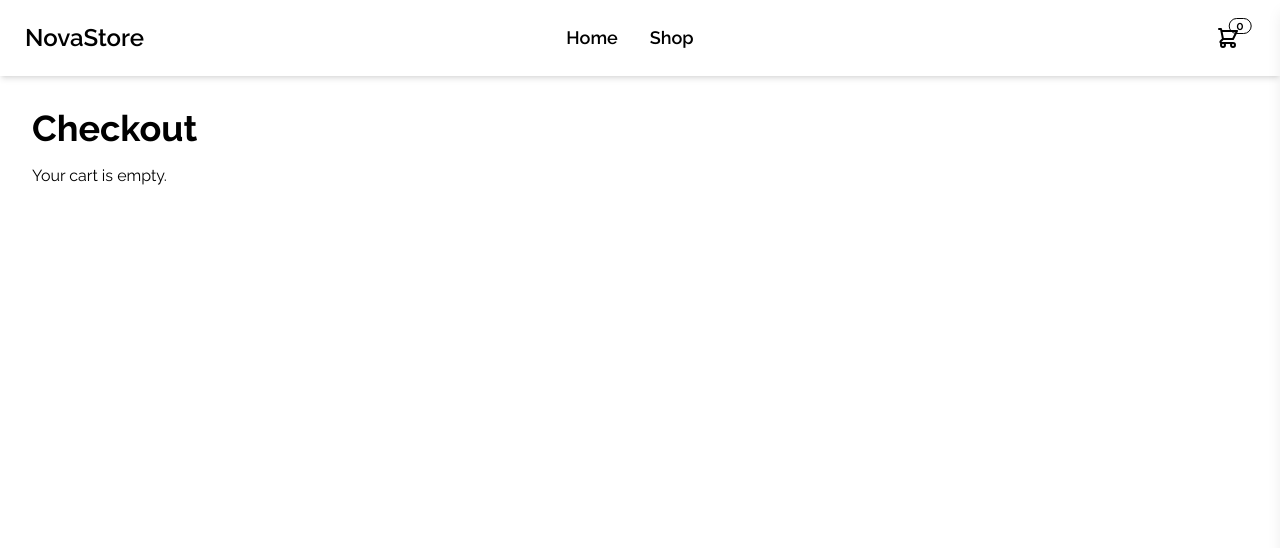
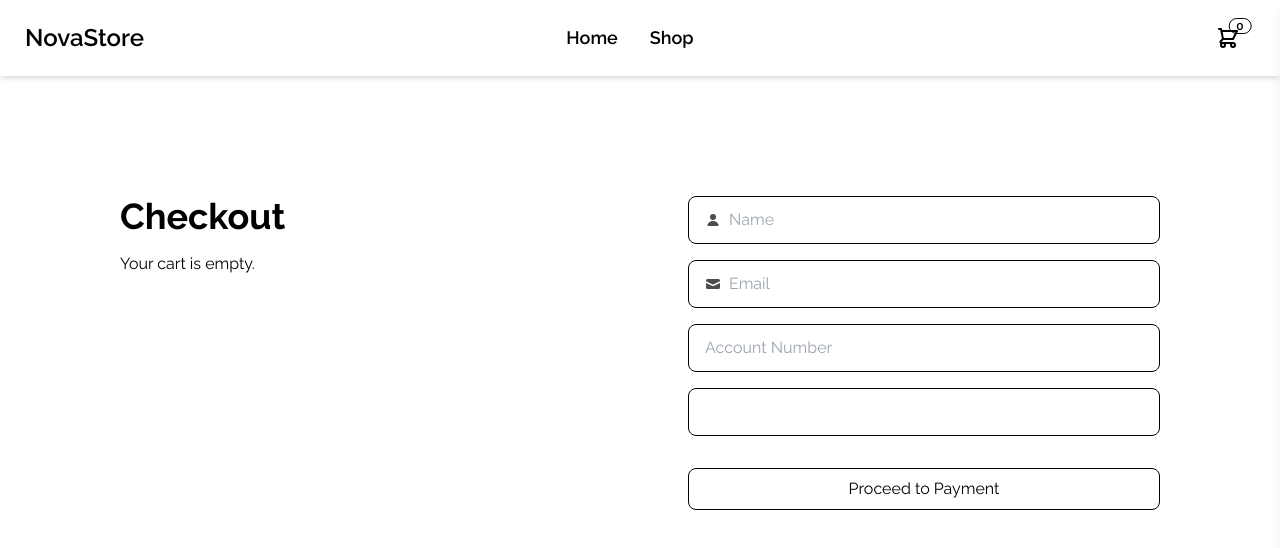
Before and after one commit to horiaomar25/NovaStore, a React (Vite) app: page /checkout in a window 1280 px wide. Shown: the top 548 px of the page. Built offline with nearby package versions, Linux system fonts and the light colour scheme; the HTML template or start-up script is replaced by a standard one.

Commit message:
added: checkout page added

```diff
--- a/src/components/Payment.tsx
+++ b/src/components/Payment.tsx
@@ -1,9 +1,54 @@
+const Payment = () => {
+  return (
+    <>
+      <section className=" p-10">
+        <form className="mb-4">
+          <label className="input input-bordered flex items-center gap-2 mb-4">
+            <svg
+              xmlns="http://www.w3.org/2000/svg"
+              viewBox="0 0 16 16"
+              fill="currentColor"
+              className="h-4 w-4 opacity-70"
+            >
+              <path
+                d="M8 8a3 3 0 1 0 0-6 3 3 0 0 0 0 6ZM12.735 14c.618 0 1.093-.561.872-1.139a6.002 6.002 0 0 0-11.215 0c-.22.578.254 1.139.872 1.139h9.47Z"
+              />
+            </svg>
+            <input type="text" className="grow" placeholder="Name" />
 
 
-const Payment = () => {
-  return (
-    <div>Payment</div>
-  )
-}
+          </label>
+          <label className="input input-bordered flex items-center gap-2 mb-4">
+            <svg
+              xmlns="http://www.w3.org/2000/svg"
+              viewBox="0 0 16 16"
+              fill="currentColor"
+              className="h-4 w-4 opacity-70"
+            >
+              <path
+                d="M2.5 3A1.5 1.5 0 0 0 1 4.5v.793c.026.009.051.02.076.032L7.674 8.51c.206.1.446.1.652 0l6.598-3.185A.755.755 0 0 1 15 5.293V4.5A1.5 1.5 0 0 0 13.5 3h-11Z"
+              />
+              <path
+                d="M15 6.954 8.978 9.86a2.25 2.25 0 0 1-1.956 0L1 6.954V11.5A1.5 1.5 0 0 0 2.5 13h11a1.5 1.5 0 0 0 1.5-1.5V6.954Z"
+              />
+            </svg>
+            <input type="text" className="grow" placeholder="Email" />
+          </label>
+          <label className="input input-bordered flex items-center gap-2 mb-4">
 
-export default Payment
+            <input type="text" className="grow" placeholder="Account Number" />
+          </label>
+          <label className="input input-bordered flex items-center gap-2 mb-4">
+
+            <input type="text" className="grow"  />
+          </label>
+          <button className="mt-4 border border-black text-black py-2 px-4 rounded-lg hover:bg-black hover:text-white w-full">
+                Proceed to Payment
+              </button>
+        </form>
+      </section>
+    </>
+  );
+};
+
+export default Payment;
--- a/src/routes/Checkout.tsx
+++ b/src/routes/Checkout.tsx
@@ -1,4 +1,5 @@
 import useCart from "../hooks/useCart";
+import Payment from "../components/Payment";
 
 const CheckOut = () => {
   const { cartItems } = useCart(); // Extract cartItems from useCart
@@ -6,16 +7,20 @@ const CheckOut = () => {
   console.log(cartItems); // Add this line to check if cartItems has data
 
   return (
-    <div className="container mx-auto py-8">
+    <>
+      <section className="grid grid-cols-1 lg:grid-cols-2 gap-4 justify-center m-8 p-12">
+        <div className="lg:col-span-1  p-10 ">
           <h1 className="text-4xl font-bold mb-4">Checkout</h1>
           {cartItems.length === 0 ? (
             <p>Your cart is empty.</p>
           ) : (
             <div>
-          <h2 className="text-2xl font-semibold mb-4 text-black">Your Cart Items</h2>
+              <h2 className="text-2xl font-semibold mb-4 text-black">
+                Your Cart Items
+              </h2>
               <ul className="list-disc pl-5">
                 {cartItems.map((item) => (
-              <li key={item.id} className="mb-4">
+                  <li key={item.id} className="mb-4 list-none ">
                     <div className="flex items-center justify-between">
                       <div className="flex items-center">
                         <img
@@ -36,15 +41,21 @@ const CheckOut = () => {
               <div className="mt-6">
                 <h3 className="text-xl font-semibold">Total:</h3>
                 <p className="text-lg font-bold">
-              £{cartItems.reduce((acc, item) => acc + item.price * item.quantity, 0).toFixed(2)}
+                  £
+                  {cartItems
+                    .reduce((acc, item) => acc + item.price * item.quantity, 0)
+                    .toFixed(2)}
                 </p>
               </div>
-          <button className="mt-4 border border-black text-black py-2 px-4 rounded-lg hover:bg-black hover:text-white">
-            Proceed to Payment
-          </button>
+
             </div>
           )}
         </div>
+        <div className="lg:col-span-1">
+          <Payment />
+        </div>
+      </section>
+    </>
   );
 };
 
```
Lines whose indentation alone changed are shown as unchanged.
